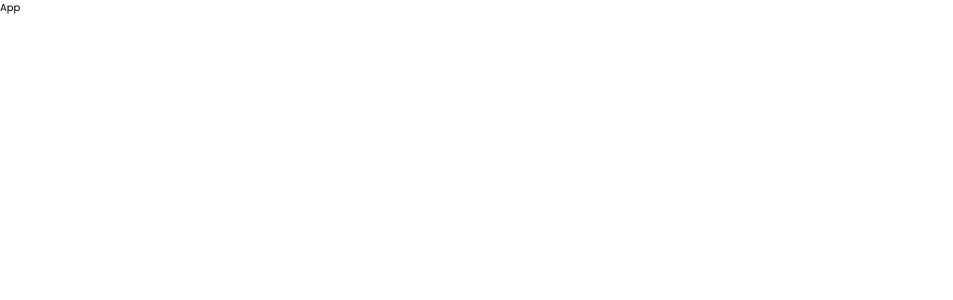
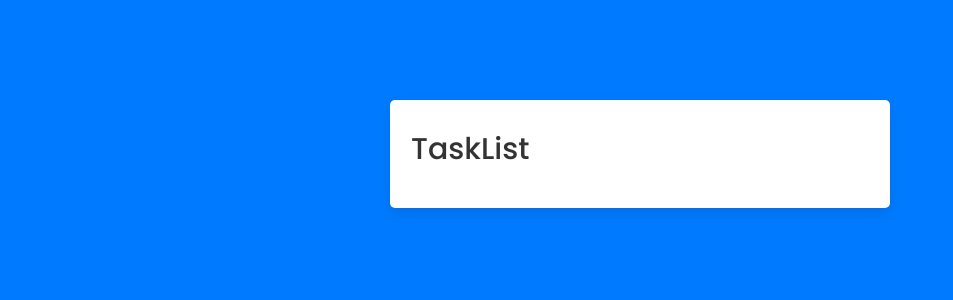
Before and after one commit to Bek85/mern-task-manager, a React (Vite) app in the folder frontend/: page / in a window 1280 px wide. Shown: the top 300 px of the page, without its empty margins (0-953 px from the left). Built offline with nearby package versions, Linux system fonts and the light colour scheme.

Commit message:
create boilerplate components

```diff
--- a/frontend/src/App.jsx
+++ b/frontend/src/App.jsx
@@ -1,3 +1,14 @@
+import { ToastContainer } from 'react-toastify';
+import 'react-toastify/dist/ReactToastify.css';
+import TaskList from './components/TaskList';
+
 export default function App() {
-  return <div>App</div>;
+  return (
+    <div className="app">
+      <div className="task-container">
+        <TaskList />
+      </div>
+      <ToastContainer />
+    </div>
+  );
 }
--- /dev/null
+++ b/frontend/src/components/TaskList.jsx
@@ -0,0 +1,7 @@
+export default function TaskList() {
+  return (
+    <div>
+      <h2>TaskList</h2>
+    </div>
+  );
+}
```
Also changed, not shown: frontend/src/components/Task.jsx (added, +7 -0 lines), frontend/src/components/TaskForm.jsx (added, +7 -0 lines), frontend/public/loader.gif (added).
